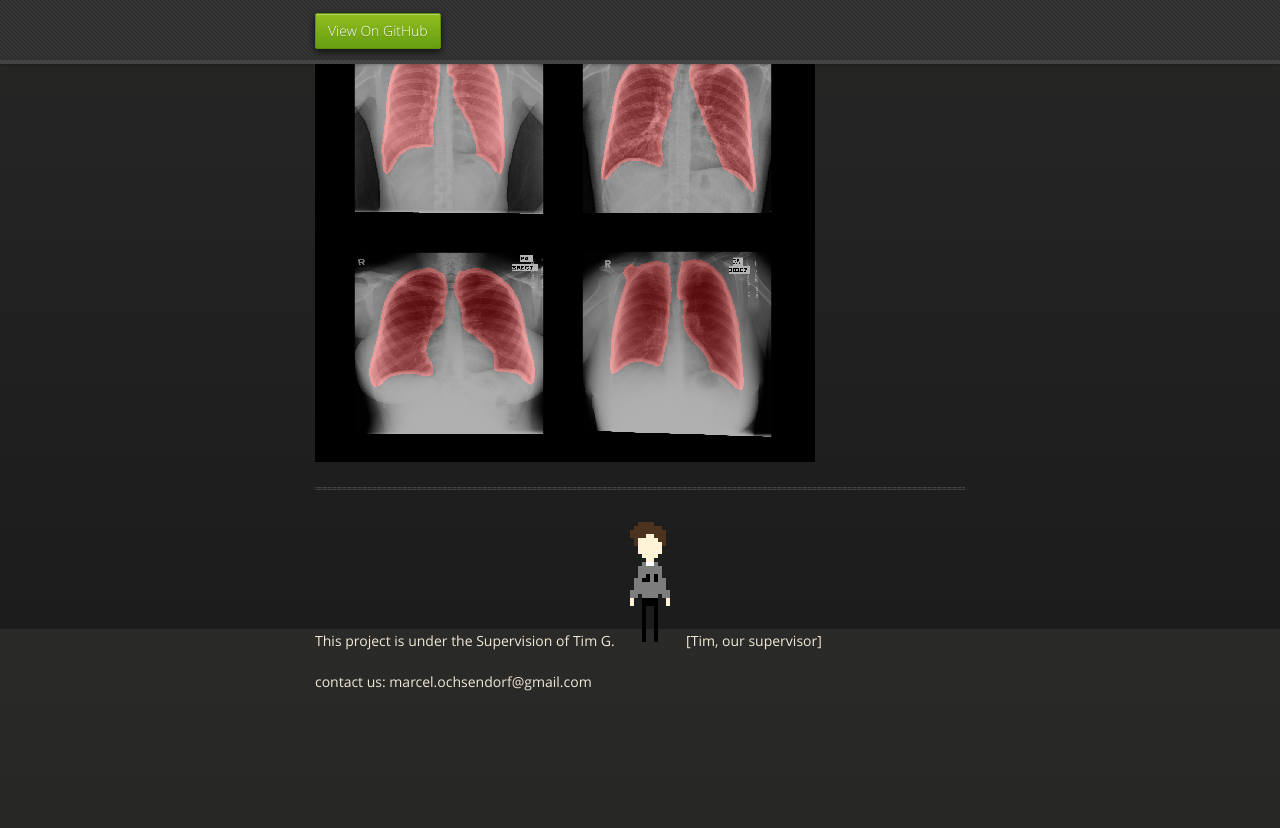
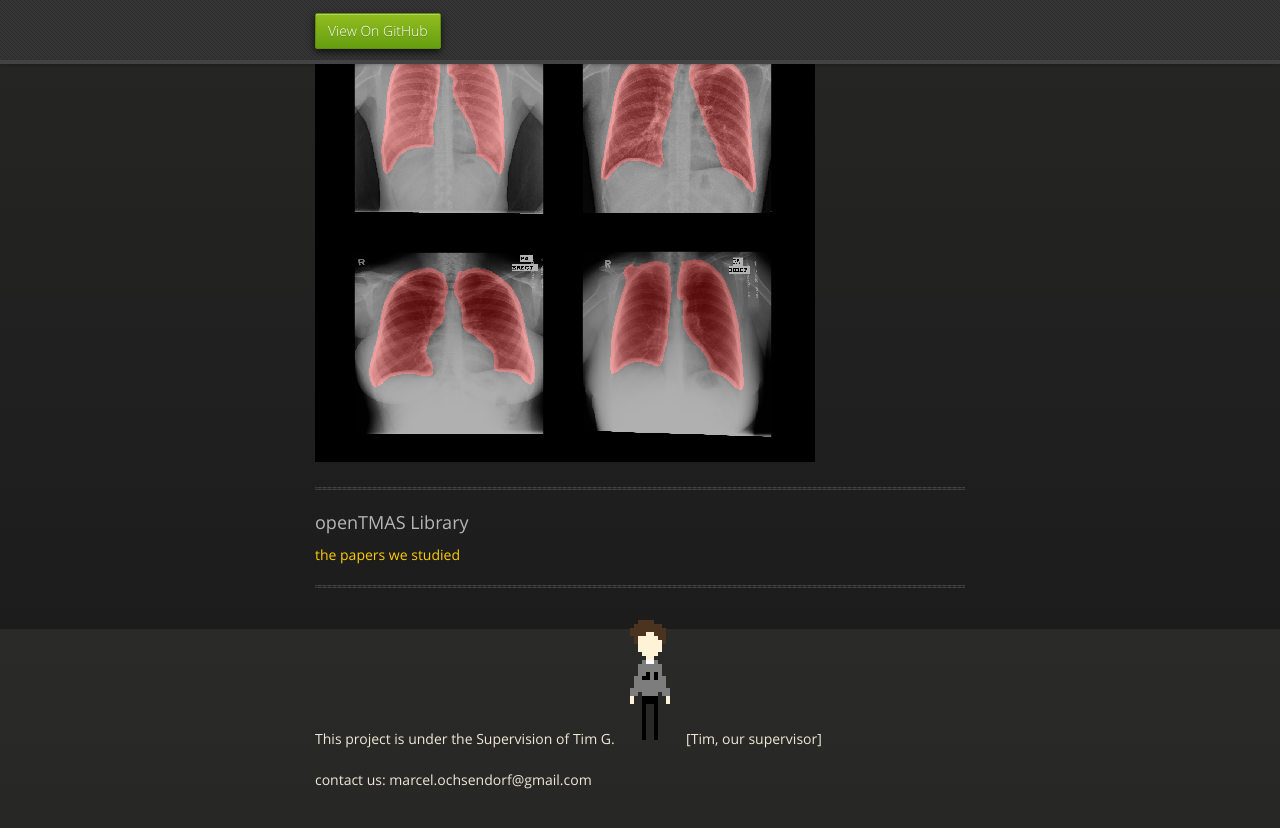
Before and after one commit to notagenius/openTMAS, a Jekyll site: the page built from docs/index.md, in a window 1280 px wide and 900 px high, scrolled down 1171 px. Shown: the top 828 px of the window. Built offline with Jekyll 4.4.1, drawn with Linux system fonts in a browser that asks for light colours; the repository's description, which GitHub fills in, is left out; before the commit the page ends 1973 px from its top, so only the background shows below that.

```diff
--- a/docs/index.md
+++ b/docs/index.md
@@ -41,6 +41,11 @@
 ![segmentation](./seg_round_1.png)
 
 * * *
+### openTMAS Library
+
+[the papers we studied](https://github.com/notagenius/openTMAS/tree/master/docs/papers)
+
+* * *
 
 This project is under the Supervision of Tim G.
 ![Tim](./tim.png) [Tim, our supervisor]
```
